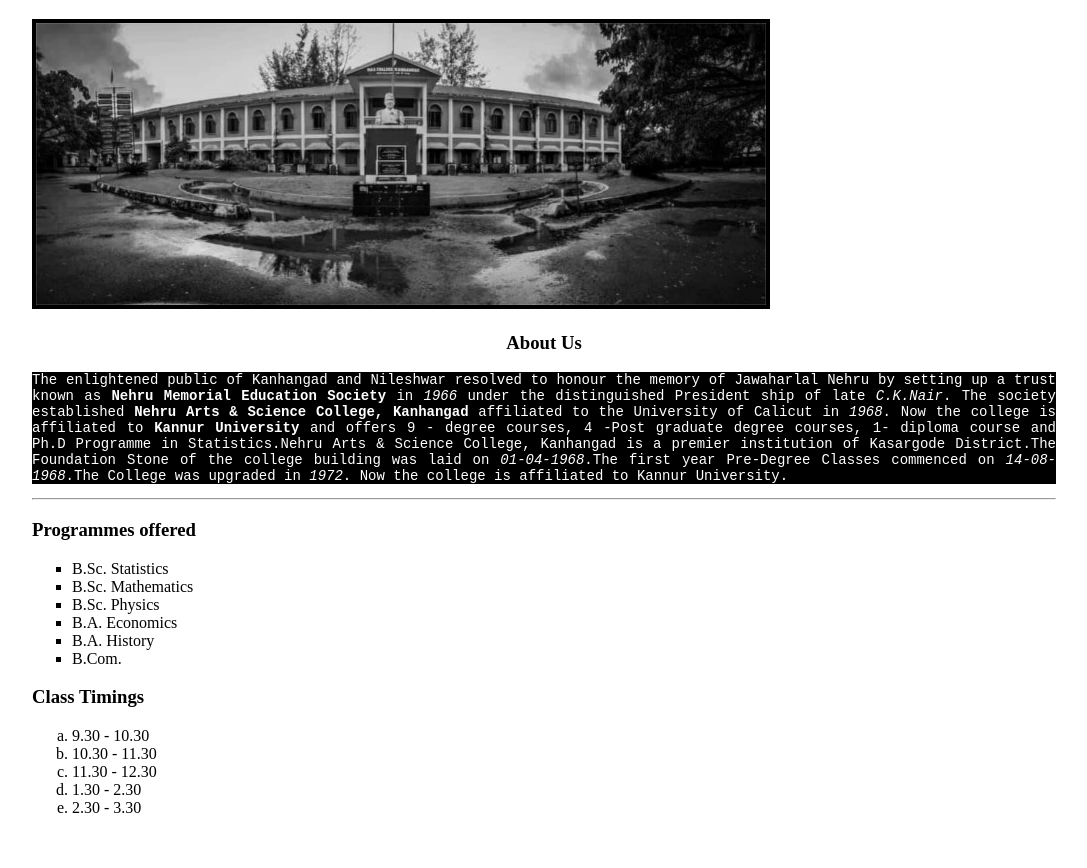
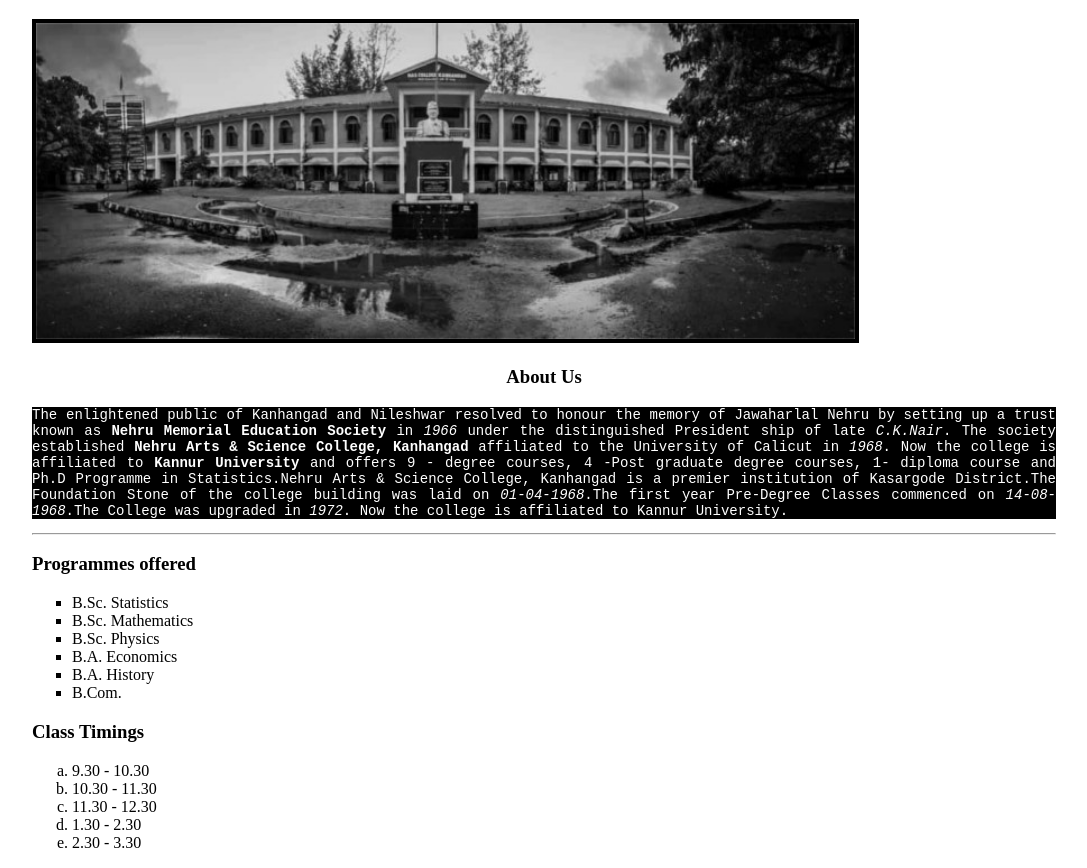
Before and after one commit to ranikrishna/-nehru-webpage, a plain HTML site: page index.html in a window 1280 px wide. Shown: the part 61-929 px from the top of the page, without its empty margins (96-1183 px from the left). Before the commit the page ends 894 px from the top, so only its background shows below. Drawn offline with Linux system fonts and the light colour scheme.

Commit message:
Update index.html

```diff
--- a/index.html
+++ b/index.html
@@ -7,7 +7,7 @@
 	</head>
 	<body style="width:80%;margin:auto" >
 		<h1 style="color:#E74C3C;text-align:center ">NEHRU ARTS AND SCIENCE COLLEGE KANHANGAD</h1>
-		<img src="nehru.jpeg" width="730" border="4" class="center" />
+		<img src="nehru.jpeg" width="730" border="4" style="width:80%" />
 		<h3 style="text-align:center">About Us</h3>
 		<p style="text-align:justify;font-size:14px;font-family:monospace;background-color:black;color:white">
 			The enlightened public of Kanhangad and Nileshwar resolved to honour the memory of Jawaharlal Nehru by setting up a trust known as <b>Nehru Memorial Education Society</b> in <i>1966</i> under the distinguished President ship of late <em>C.K.Nair</em>. The society established <strong>Nehru Arts & Science College, Kanhangad</strong> affiliated to the University of Calicut in <i>
```
